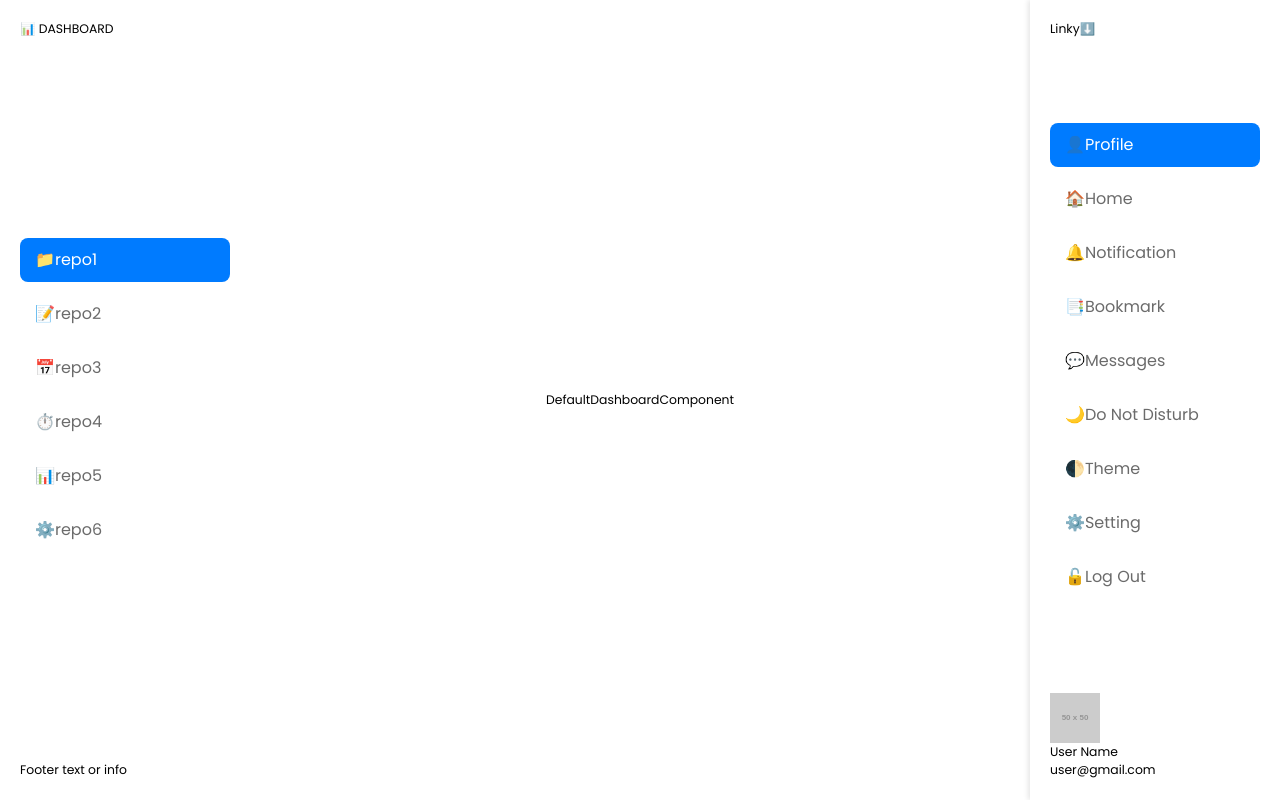
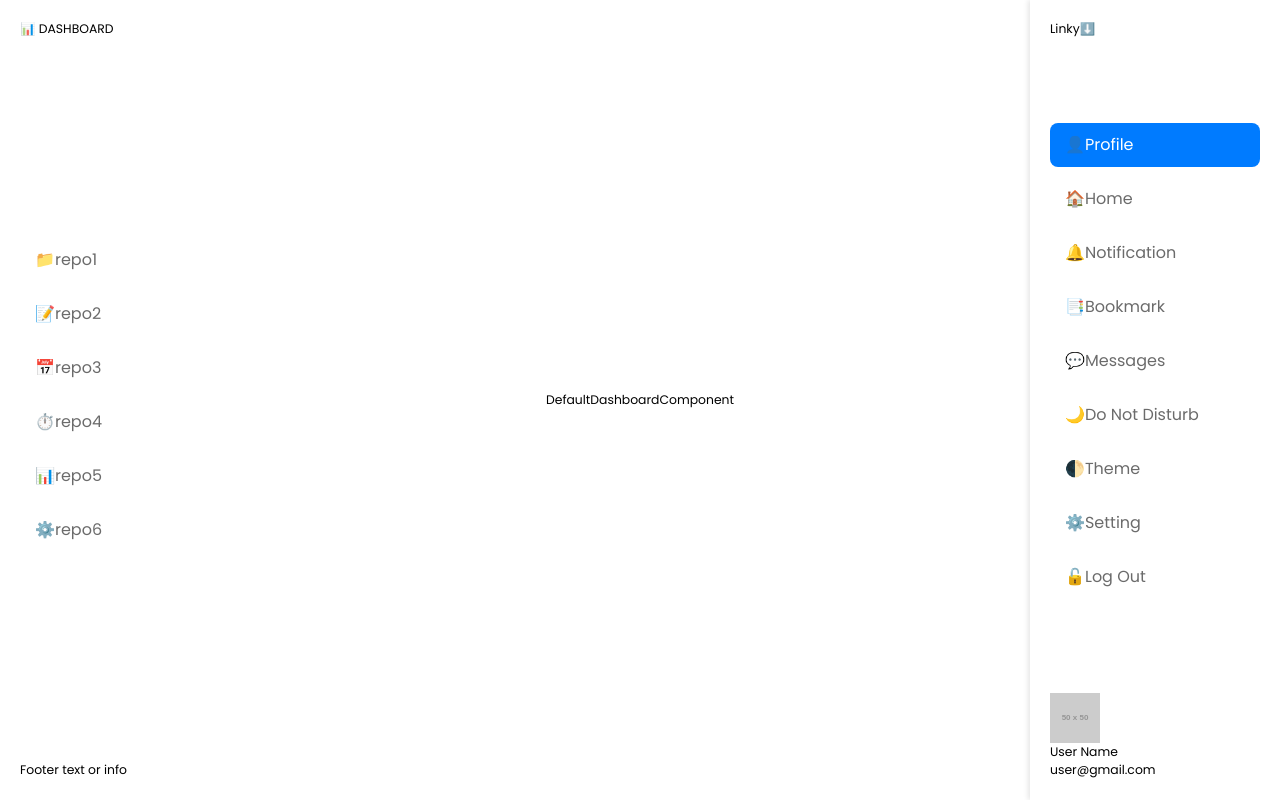
Before and after one commit to Lesn1k12/CodeBase, a React (Vite) app in the folder client/: page / in a window 1280 px wide. Built offline with nearby package versions, Linux system fonts and the light colour scheme.

Commit message:
fdsfdsfds

```diff
--- a/client/src/components/repo_sidebar/RepoSideBar.tsx
+++ b/client/src/components/repo_sidebar/RepoSideBar.tsx
@@ -1,7 +1,7 @@
 import React from "react";
 import "./repoSideBar.css";
 
-function RepoSideBar({ active, setActive }) {
+function RepoSideBar() {
   const repoItems = [
     {
       id: 1,
@@ -57,8 +57,8 @@ function RepoSideBar({ active, setActive }) {
           return (
             <li
               key={item.id}
-              onClick={() => setActive(item.id)}
-              className={active === item.id ? "active" : ""}
+              onClick={() =>{}}
+              className=""
             >
               {item.icon}
               <span>{item.title}</span>
--- a/client/src/main.tsx
+++ b/client/src/main.tsx
@@ -9,6 +9,7 @@ import './index.css'
 
 import Dashboard from './pages/dashboard/Dashboard';
 import ErrorPage from './error-page';
+import RepoPage from './pages/repo_page/RepoPage';
 
 
 const router = createBrowserRouter([
@@ -18,8 +19,8 @@ const router = createBrowserRouter([
     errorElement: <ErrorPage />,
   },
   {
-    path: "/repos",
-    element: <div className=""></div>
+    path: "/repos/:repoId",
+    element: <RepoPage/>
   },
 ]);
 
--- a/client/src/pages/dashboard/Dashboard.tsx
+++ b/client/src/pages/dashboard/Dashboard.tsx
@@ -35,7 +35,7 @@ const Dashboard = () => {
   return (
     <div className="container">
       <div className="left sidebar">
-        <RepoSideBar active={active} setActive={setActive}/>
+        <RepoSideBar/>
       </div>
       <div className="center">
         {displayData()}
--- /dev/null
+++ b/client/src/pages/repo_page/RepoPage.tsx
@@ -0,0 +1,19 @@
+import React from 'react'
+
+function RepoPage() {
+  return (
+    <div className="container">
+      <div className="left sidebar">
+
+      </div>
+      <div className="center">
+
+      </div>
+      <div className="right sidebar">
+
+      </div>
+    </div>
+  )
+}
+
+export default RepoPage
```
Also changed, not shown: client/src/pages/repo_page/repoPage.css (added).
